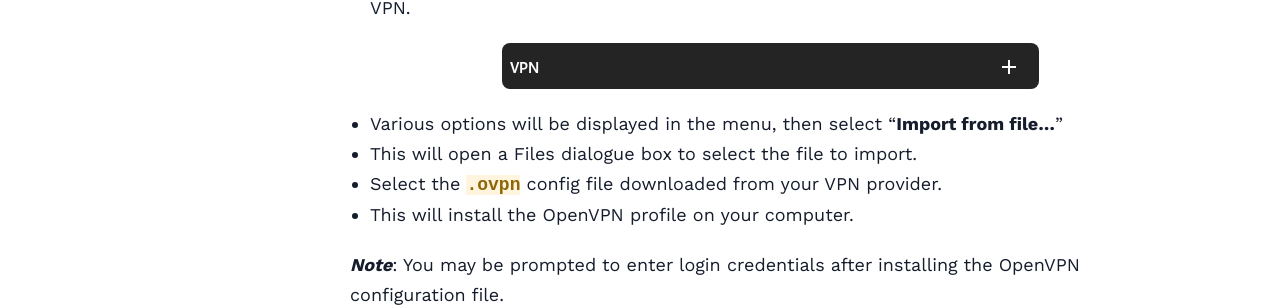
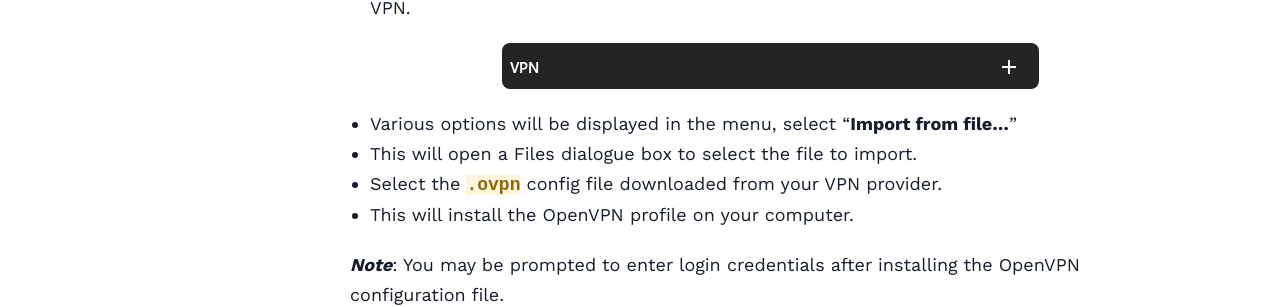
Before and after one commit to Vanilla-OS/handbook, a Jekyll site: the page built from _posts/2023-01-11-install-vpn-from-file.md, in a window 1280 px wide. Shown: the part 917-1224 px from the top of the page. Built offline with Jekyll 4.4.1, drawn with Linux system fonts in a browser that asks for light colours; nearby versions of some CDN libraries; a style sheet for code colours, icons or effects is not loaded.

Commit message:
Update _posts/2023-01-11-install-vpn-from-file.md
Co-authored-by: Monster <114881134+MonsterObserver@users.noreply.github.com>

```diff
--- a/_posts/2023-01-11-install-vpn-from-file.md
+++ b/_posts/2023-01-11-install-vpn-from-file.md
@@ -29,7 +29,7 @@ This guide provides a step-by-step process for installing an OpenVPN file graphi
 
 ![Plus Button beside VPN](/assets/uploads/install-openvpn-from-file-vpn-add.webp)
 
-- Various options will be displayed in the menu, then select "**Import from file...**"
+- Various options will be displayed in the menu, select "**Import from file...**"
 - This will open a Files dialogue box to select the file to import.
 - Select the **`.ovpn`** config file downloaded from your VPN provider.
 - This will install the OpenVPN profile on your computer.
```
